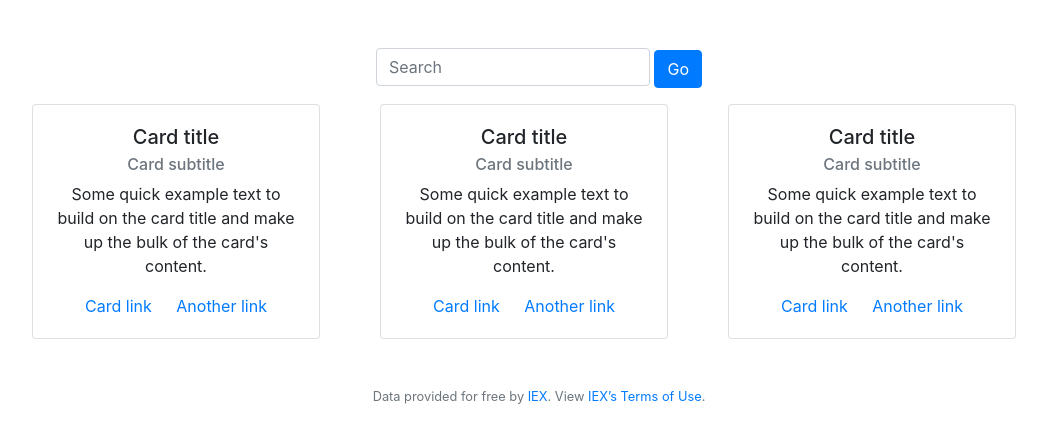
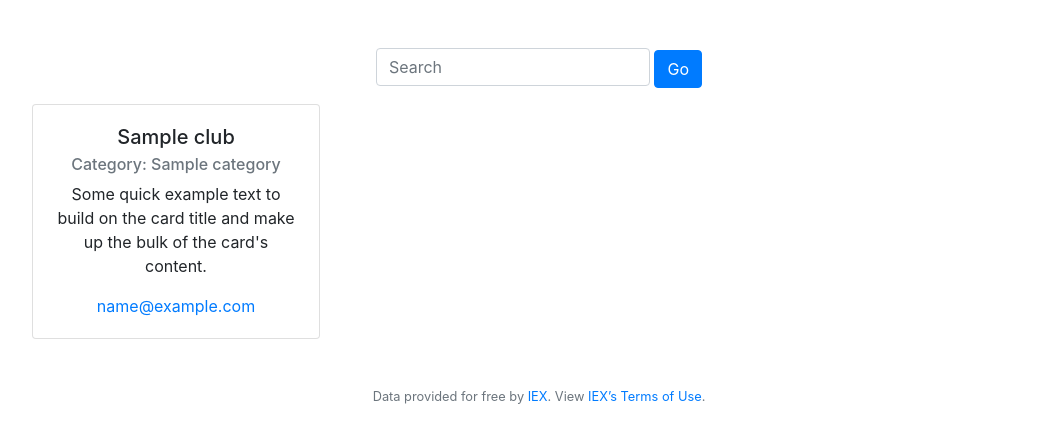
Before and after one commit to ifeomi/final-project, a Flask app: template templates/clubs.html in a window 1280 px wide. Shown: the part 76-519 px from the top of the page, without its empty margins (101-1148 px from the left). Run offline with Flask 2, Linux system fonts and the light colour scheme; the template is opened without the code that fills it: most values are stand-ins (such as "Sample title", 1, 10 or a date in 2020); some libraries are stand-ins or nearby versions.

Commit message:
Sample database entries

```diff
--- a/application.py
+++ b/application.py
@@ -41,7 +41,7 @@ app.config["SESSION_TYPE"] = "filesystem"
 Session(app)
 
 # Configure CS50 Library to use SQLite database
-db = SQL("sqlite:///finance.db")
+db = SQL("sqlite:///ClubPub.db")
 
 
 @app.route("/")
@@ -246,7 +246,10 @@ def userinfo():
 @app.route("/clubs", methods=["GET", "POST"])
 # @login_required
 def clubs():
-    return render_template("clubs.html")
+    if request.method == "GET":
+        clubs = db.execute("SELECT * FROM clubs")
+        print(clubs)
+        return render_template("clubs.html", clubs=clubs)
 
 @app.route("/calendar", methods=["GET", "POST"])
 @login_required
--- a/templates/clubs.html
+++ b/templates/clubs.html
@@ -14,6 +14,20 @@
             </div>
         </form>
         <div class="row">
+            {% for club in clubs %}
+            <div class="col">
+                <div class="card" style="width: 18rem;">
+                    <div class="card-body">
+                        <h5 class="card-title">{{ club["name"] }}</h5>
+                        <h6 class="card-subtitle mb-2 text-muted">Category: {{ club["category"] }}</h6>
+                        <p class="card-text">Some quick example text to build on the card title and make up the bulk of the card's content.</p>
+                        <a href="mailto: { club["email"] }" class="card-link">{{ club["email"] }}</a>
+                        <!-- <a href="#" class="card-link">Another link</a> -->
+                      </div>
+                </div>
+            </div>
+            {% endfor %}
+            <!--
             <div class="col">
                 <div class="card" style="width: 18rem;">
                     <div class="card-body">
@@ -36,17 +50,7 @@
                       </div>
                 </div>
             </div>
-            <div class="col">
-                <div class="card" style="width: 18rem;">
-                    <div class="card-body">
-                        <h5 class="card-title">Card title</h5>
-                        <h6 class="card-subtitle mb-2 text-muted">Card subtitle</h6>
-                        <p class="card-text">Some quick example text to build on the card title and make up the bulk of the card's content.</p>
-                        <a href="#" class="card-link">Card link</a>
-                        <a href="#" class="card-link">Another link</a>
-                      </div>
-                </div>
-            </div>
+            -->
         </div>
     </div>
 {% endblock %}
```
Also changed, not shown: ClubPub.db.
